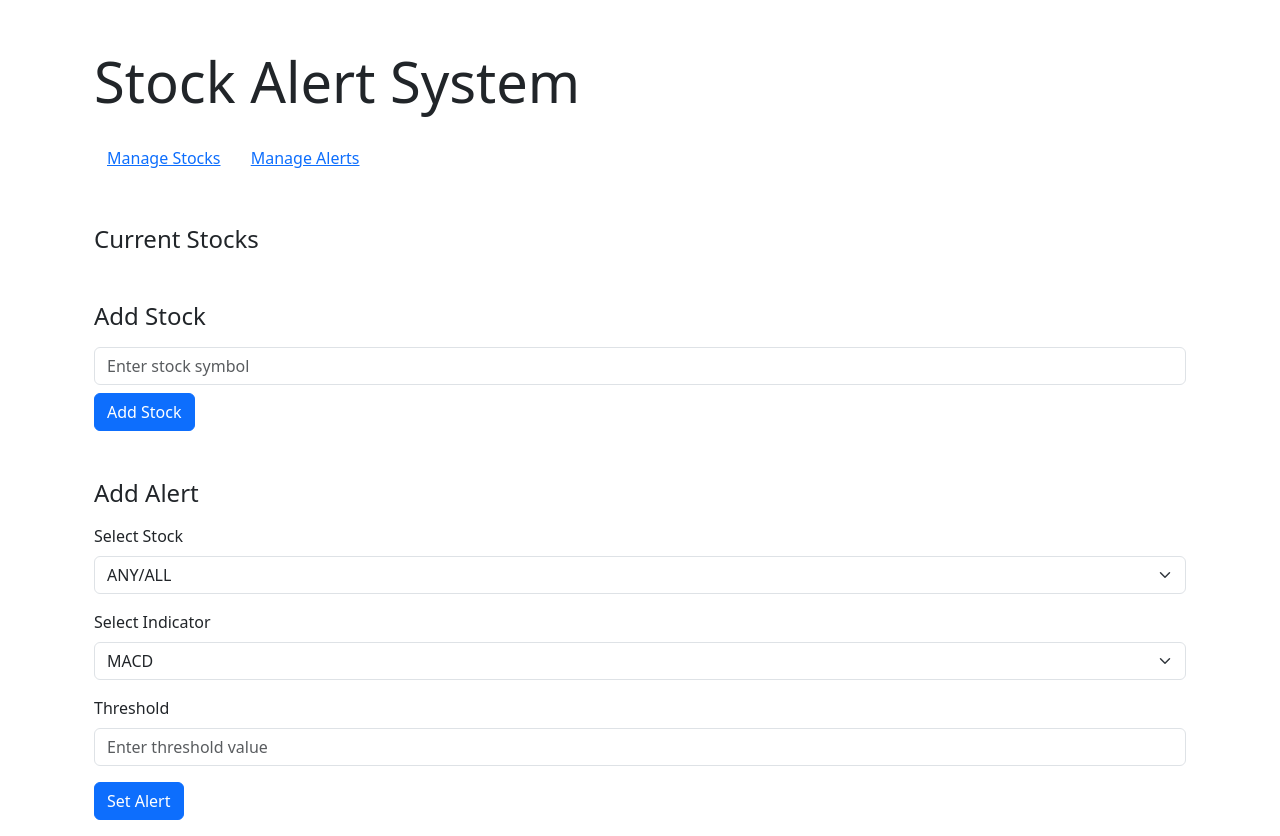
After one commit to lejacobroy/trading-signal, a Flask app: page /stocks in a window 1280 px wide. The commit adds this page. Run offline with Flask 3, Linux system fonts and the light colour scheme; data that the repository does not hold is empty.

Commit message:
updated the templates and alerts calculation

```diff
--- a/database.py
+++ b/database.py
@@ -20,10 +20,9 @@ def create_tables():
     cursor.execute('''
         CREATE TABLE IF NOT EXISTS alert (
             id INTEGER PRIMARY KEY AUTOINCREMENT,
-            stock_id INTEGER NOT NULL,
+            stock_id INTEGER,
             indicator TEXT NOT NULL,
-            threshold REAL NOT NULL,
-            FOREIGN KEY (stock_id) REFERENCES stock (id)
+            threshold REAL NOT NULL
         )
     ''')
     conn.commit()
@@ -36,9 +35,15 @@ def get_stocks():
     conn = get_db_connection()
     cursor = conn.cursor()
     cursor.execute("SELECT * FROM stock")
-    stocks = cursor.fetchall()
+    rows = cursor.fetchall()
+    stocks = []
+    for row in rows:
+        stocks.append({
+            "id": row[0],
+            "symbol": row[1]
+        })
     conn.close()
-    return to_dict(stocks)
+    return stocks
 
 def add_stock(symbol):
     conn = get_db_connection()
@@ -46,6 +51,56 @@ def add_stock(symbol):
     cursor.execute("INSERT INTO stock (symbol) VALUES (?)", (symbol,))
     conn.commit()
     conn.close()
+
+def get_stock(id):
+    conn = get_db_connection()
+    cursor = conn.cursor()
+    cursor.execute("SELECT * FROM stock where id = ?", (id,))
+    row = cursor.fetchone()
+    conn.close()
+    stock = {
+            "id": row[0],
+            "symbol": row[1]
+        }
+    return stock
+
+def del_stock(id):
+    conn = get_db_connection()
+    cursor = conn.cursor()
+    cursor.execute("DELETE FROM alert where stock_id = ? and stock_id IS NOT NULL", (id,))
+    cursor.execute("DELETE FROM stock where id = ?", (id,))
+    conn.close()
+    return True
+
+def get_alerts():
+    conn = get_db_connection()
+    cursor = conn.cursor()
+    cursor.execute("SELECT * FROM alert")
+    rows = cursor.fetchall()
+    alerts = []
+    for row in rows:
+        alerts.append({
+            "id": row[0],
+            "stock_id": row[1],
+            "indicator": row[2],
+            "threshold": row[3]
+        })
+    conn.close()
+    return alerts
+
+def get_alert(id):
+    conn = get_db_connection()
+    cursor = conn.cursor()
+    cursor.execute("SELECT * FROM alert where id = ?", (id,))
+    row = cursor.fetchone()
+    conn.close()
+    alert = {
+            "id": row[0],
+            "stock_id": row[1],
+            "indicator": row[2],
+            "threshold": row[3]
+        }
+    return alert
 
 def add_alert(stock_id, indicator, threshold):
     conn = get_db_connection()
@@ -56,3 +111,10 @@ def add_alert(stock_id, indicator, threshold):
     )
     conn.commit()
     conn.close()
+
+def del_alert(id):
+    conn = get_db_connection()
+    cursor = conn.cursor()
+    cursor.execute("DELETE FROM alert where id = ?", (id,))
+    conn.close()
+    return True
--- a/requirements.txt
+++ b/requirements.txt
@@ -1,7 +1,9 @@
 Flask==2.3.2
 Flask-SQLAlchemy==3.0.5
 Jinja2==3.1.4
+numpy==1.26.4
 pandas==2.1.1
 python-telegram-bot==20.3
 requests==2.31.0
 SQLAlchemy==2.0.15
+yfinance
--- a/routes.py
+++ b/routes.py
@@ -1,25 +1,79 @@
 from flask import request, jsonify
-from database import get_db_connection, add_stock, add_alert, get_stocks
+from database import get_db_connection, add_stock, add_alert, get_stocks, get_stock, del_stock, get_alerts, get_alert, del_alert
 from flask import render_template, redirect, url_for
 
 
 def configure_routes(app):
-    @app.route("/", methods=["GET", "POST"])
+    @app.route("/", methods=["GET"])
     def index():
+        return render_template("index.html", message=None)
+
+    @app.route("/stocks", methods=["GET"])
+    def stocks():
+        message = None
+        stocks = get_stocks()
+        # https://open.substack.com/pub/bmpro/p/four-bitcoin-indicators-one-comprehensive?utm_source=email&redirect=app-store
+        indicators = ["MACD", "BB", "RSI", "SMA", "MA Cross", "MVRM", "True Price", "STH Realized Price Indicator", "Reserve Risk Indicator", "Pi Cycle Top", "Terminal Price Indicator"]
+        return render_template("stocks.html", stocks=stocks, indicators=indicators, message=message)
+
+    @app.route("/stocks/<id>", methods=["GET"])
+    def stock(id):
+        message = None
+        stock = get_stock(id=id)
+        return render_template("stock.html", stock=stock, message=message)
+
+    @app.route("/stocks/remove/<id>", methods=["POST"])
+    def stock_remove(id):
+        message = None
         if request.method == "POST":
-            action = request.form.get("action")
-            if action == "add_stock":
-                symbol = request.form.get("symbol")
-                add_stock(symbol)
-                return render_template("index.html", message="Stock added successfully")
-            elif action == "set_alert":
-                stock_id = request.form.get("stock_id")
-                indicator = request.form.get("indicator")
-                threshold = request.form.get("threshold")
-                add_alert(stock_id, indicator, threshold)
+            stock_id = request.form.get("stock_id")
+            del_stock(stock_id)
+            message="Stock removed successfully"
+        return redirect(url_for("stocks", message=message))
+
+    @app.route("/stocks/add", methods=["POST"])
+    def stock_add():
+        message = None
+        if request.method == "POST":
+            symbol = request.form.get("symbol")
+            if not symbol:
+                message="Please enter a valid symbol"
+                return redirect(url_for("stocks", message=message))
+            add_stock(symbol)
+            message="Stock added successfully"
+        return redirect(url_for("stocks", message=message))
+
+    @app.route("/alerts", methods=["GET"])
+    def alerts():
+        message = None
+        alerts = get_alerts()
         stocks = get_stocks()
-        print(stocks)
         indicators = ["MACD", "BB", "RSI", "SMA", "MA Cross"]
-        return render_template(
-            "index.html", stocks=stocks, indicators=indicators, message=None
-        )
+        return render_template("alerts.html", alerts=alerts, stocks=stocks, indicators=indicators, message=message)
+
+    @app.route("/alerts/<id>", methods=["GET"])
+    def alert(id):
+        message = None
+        alert = get_alert(id=id)
+        indicators = ["MACD", "BB", "RSI", "SMA", "MA Cross"]
+        return render_template("alert.html", alert=alert, message=message)
+
+    @app.route("/alerts/remove/<id>", methods=["POST"])
+    def alert_remove(id):
+        message = None
+        if request.method == "POST":
+            alert_id = request.form.get("alert_id")
+            del_alert(alert_id)
+            message="Alert removed successfully"
+        return redirect(url_for("alerts", message=message))
+
+    @app.route("/alerts/add", methods=["POST"])
+    def alert_add():
+        message = None
+        if request.method == "POST":
+            stock_id = request.form.get("stock_id")
+            indicator = request.form.get("indicator")
+            threshold = request.form.get("threshold")
+            add_alert(stock_id, indicator, threshold)
+            message="Alert added successfully"
+        return redirect(url_for("alerts", message=message))
--- /dev/null
+++ b/templates/alert_add.html
@@ -0,0 +1,28 @@
+<div class="mt-5">
+    <h2 class="h4 mb-3">Add Alert</h2>
+<form action="{{ url_for('alert_add') }}" method="post" class="mb-3">
+        <input type="hidden" name="action" value="set_alert">
+    <div class="mb-3">
+        <label for="stock_id" class="form-label">Select Stock</label>
+        <select name="stock_id" id="stock_id" class="form-select">
+                <option value="ANY_ALL">ANY/ALL</option>
+                {% for stock in stocks %}
+                <option value="{{ stock.id }}">{{ stock.symbol }}</option>
+                {% endfor %}
+            </select>
+        </div>
+    <div class="mb-3">
+        <label for="indicator" class="form-label">Select Indicator</label>
+        <select name="indicator" id="indicator" class="form-select">
+                {% for indicator in indicators %}
+                <option value="{{ indicator }}">{{ indicator }}</option>
+                {% endfor %}
+            </select>
+        </div>
+    <div class="mb-3">
+        <label for="threshold" class="form-label">Threshold</label>
+        <input type="text" name="threshold" id="threshold" placeholder="Enter threshold value" class="form-control">
+        </div>
+    <button type="submit" class="btn btn-primary">Set Alert</button>
+    </form>
+</div>
--- a/templates/base.html
+++ b/templates/base.html
@@ -9,6 +9,15 @@
 </head>
 <body class="bg-gray-100 text-gray-900">
     <div class="container mx-auto px-4">
+        <div class="mt-5">
+            <h1 class="display-4 mb-4">Stock Alert System</h1>
+            {% if message %}
+            <div class="alert alert-success alert-dismissible fade show" role="alert">
+                <span>{{ message }}</span>
+            </div>
+            {% endif %}
+            <a href="{{ url_for('stocks') }}" class="btn btn-link">Manage Stocks</a>
+            <a href="{{ url_for('alerts') }}" class="btn btn-link ml-2">Manage Alerts</a>
         {% block content %}
         {% endblock %}
     </div>
--- /dev/null
+++ b/templates/stocks.html
@@ -0,0 +1,23 @@
+{% extends "base.html" %}
+
+{% block title %}Stocks{% endblock %}
+
+{% block content %}
+    <div class="mt-5">
+        <h2 class="h4 mb-3">Current Stocks</h2>
+        <ul>
+            {% for stock in stocks %}
+            <li class="list-group-item"><a href="{{ url_for('stock', id=stock.id) }}">{{ stock.symbol }}</a></li>
+            {% endfor %}
+        </ul>
+    </div>
+    <div class="mt-5">
+        <h2 class="h4 mb-3">Add Stock</h2>
+        <form action="{{ url_for('stock_add') }}" method="post" class="mb-3">
+            <input type="hidden" name="action" value="add_stock">
+            <input type="text" name="symbol" placeholder="Enter stock symbol" class="form-control mb-2">
+            <button type="submit" class="btn btn-primary">Add Stock</button>
+        </form>
+    </div>
+    {% include 'alert_add.html' with context %}
+{% endblock %}
```
Also changed, not shown: alerts.py (+56 -42 lines), indicators.py (+9 -14 lines), templates/alerts.html (added, +15 -0 lines), templates/index.html (+0 -49 lines), templates/stock.html (added, +30 -0 lines).
